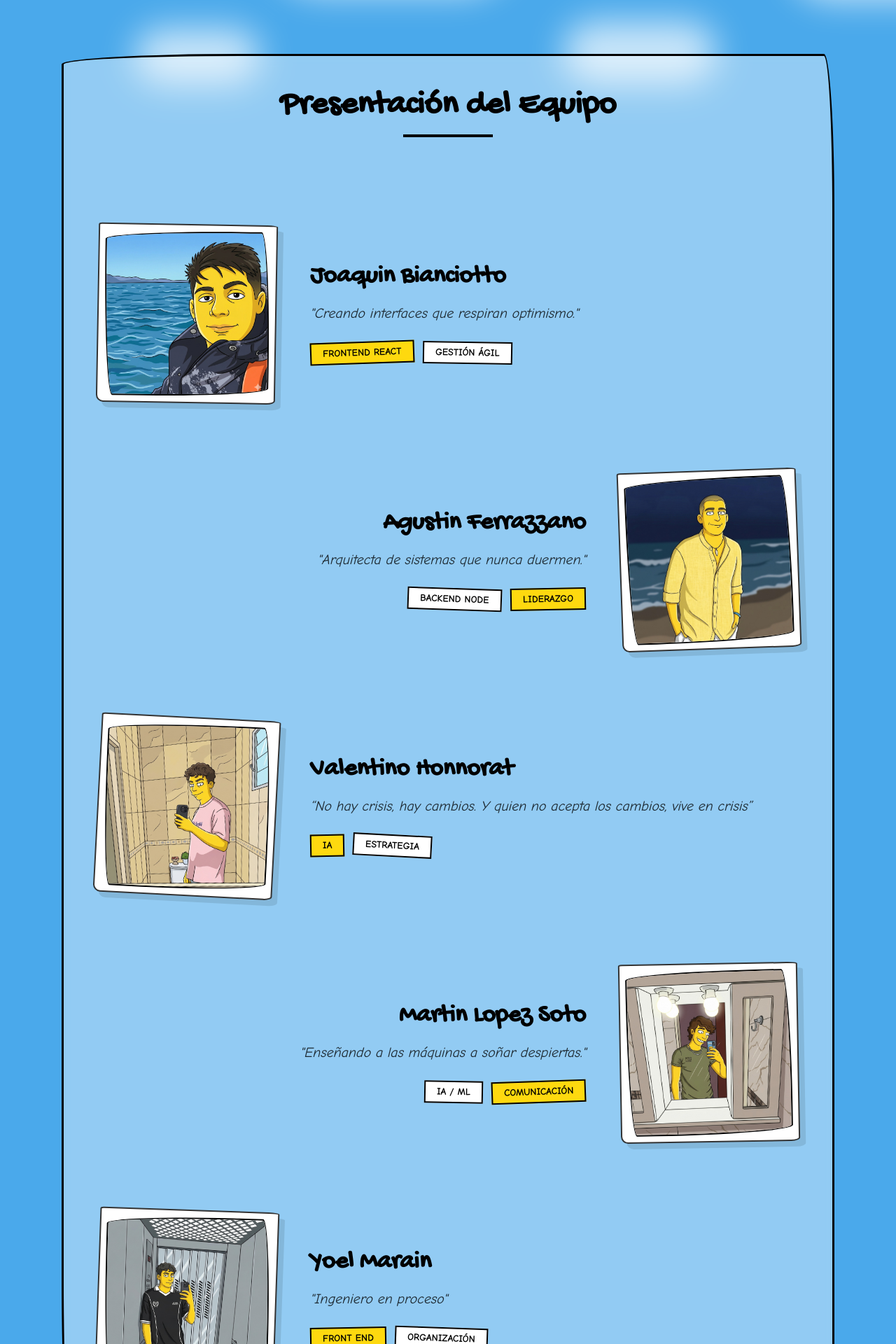
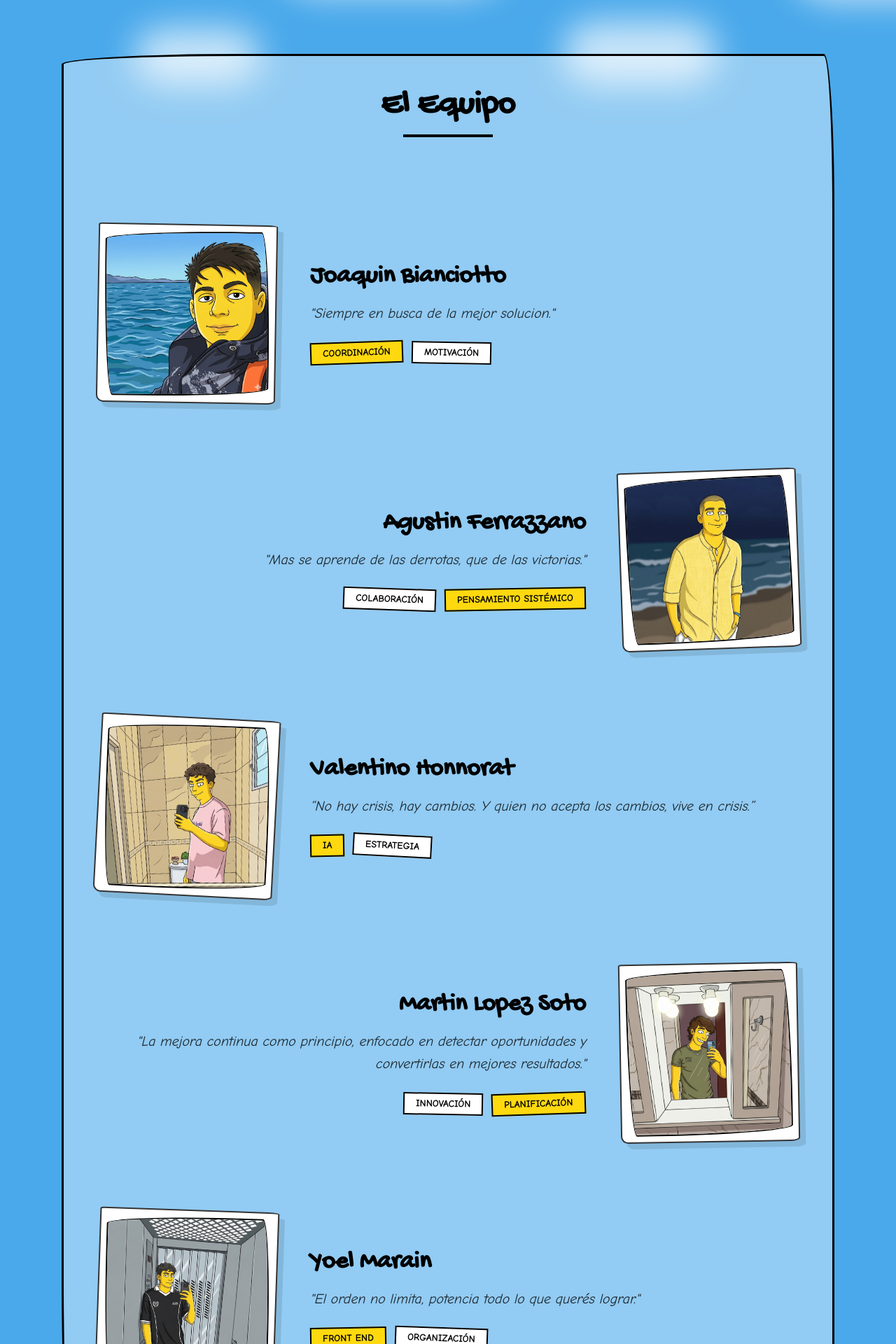
Before and after one commit to yoelmarain/Sitio-Gerencial, a React (Vite) app: page / in a window 1280 px wide. Shown: the part 600-2520 px from the top of the page at 70% size. Built offline with nearby package versions, Linux system fonts and the light colour scheme.

Commit message:
video presentacion

```diff
--- /dev/null
+++ b/src/components/PresentacionVideo.jsx
@@ -0,0 +1,25 @@
+import video from '../assets/PRESENTACION.mp4'
+
+export default function PresentacionVideo() {
+  return (
+    <section className="relative z-10 max-w-6xl mx-auto px-6 pb-24">
+      <div className="bg-white/40 backdrop-blur-sm p-8 md:p-12 sketch-border">
+        <div className="text-center mb-10">
+          <h2 className="text-4xl md:text-5xl font-headline font-bold text-black mb-4">
+            Presentación
+          </h2>
+          <div className="h-1 w-32 bg-black mx-auto" />
+        </div>
+
+        <div className="sketch-border overflow-hidden">
+          <video
+            src={video}
+            controls
+            playsInline
+            className="w-full block"
+          />
+        </div>
+      </div>
+    </section>
+  )
+}
--- a/src/components/TeamSection.jsx
+++ b/src/components/TeamSection.jsx
@@ -8,7 +8,7 @@ export default function TeamSection() {
         <section className="mb-12">
           <div className="text-center mb-16">
             <h2 className="text-4xl md:text-5xl font-headline font-bold text-black mb-4">
-              Presentación del Equipo
+              El Equipo
             </h2>
             <div className="h-1 w-32 bg-black mx-auto mb-8" />
             <p className="text-black/70 text-lg">&nbsp;</p>
--- a/src/data/teamMembers.js
+++ b/src/data/teamMembers.js
@@ -8,29 +8,29 @@ import martin from '../assets/martin.jpeg'
 const teamMembers = [
   {
     name: 'Joaquin Bianciotto',
-    quote: '"Creando interfaces que respiran optimismo."',
+    quote: '"Siempre en busca de la mejor solucion."',
     image: joaquin,
     align: 'left',
     rotation: 'rotate-1',
     tags: [
-      { label: 'Frontend React', bg: 'bg-simpson-yellow', rotation: '-rotate-2' },
-      { label: 'Gestión Ágil', bg: 'bg-white', rotation: 'rotate-1' },
+      { label: 'Coordinación', bg: 'bg-simpson-yellow', rotation: '-rotate-2' },
+      { label: 'Motivación', bg: 'bg-white', rotation: 'rotate-1' },
     ],
   },
   {
     name: 'Agustin Ferrazzano',
-    quote: '"Arquitecta de sistemas que nunca duermen."',
+    quote: '"Mas se aprende de las derrotas, que de las victorias."',
     image: agustin,
     align: 'right',
     rotation: '-rotate-2',
     tags: [
-      { label: 'Backend Node', bg: 'bg-white', rotation: 'rotate-2' },
-      { label: 'Liderazgo', bg: 'bg-simpson-yellow', rotation: '-rotate-1' },
+      { label: 'Colaboración', bg: 'bg-white', rotation: 'rotate-2' },
+      { label: 'Pensamiento sistémico', bg: 'bg-simpson-yellow', rotation: '-rotate-1' },
     ],
   },
   {
     name: 'Valentino Honnorat',
-    quote: '“No hay crisis, hay cambios. Y quien no acepta los cambios, vive en crisis”',
+    quote: '“No hay crisis, hay cambios. Y quien no acepta los cambios, vive en crisis.”',
     image: valen,
     align: 'left',
     rotation: 'rotate-3',
@@ -41,18 +41,18 @@ const teamMembers = [
   },
   {
     name: 'Martin Lopez Soto',
-    quote: '"Enseñando a las máquinas a soñar despiertas."',
+    quote: '"La mejora continua como principio, enfocado en detectar oportunidades y convertirlas en mejores resultados."',
     image: martin,
     align: 'right',
     rotation: '-rotate-1',
     tags: [
-      { label: 'IA / ML', bg: 'bg-white', rotation: 'rotate-1' },
-      { label: 'Comunicación', bg: 'bg-simpson-yellow', rotation: '-rotate-2' },
+      { label: 'Innovación', bg: 'bg-white', rotation: 'rotate-1' },
+      { label: 'Planificación', bg: 'bg-simpson-yellow', rotation: '-rotate-2' },
     ],
   },
   {
     name: 'Yoel Marain',
-    quote: '"Ingeniero en proceso"',
+    quote: '"El orden no limita, potencia todo lo que querés lograr."',
     image: yoel,
     align: 'left',
     rotation: 'rotate-2',
--- a/src/pages/Home.jsx
+++ b/src/pages/Home.jsx
@@ -1,4 +1,5 @@
 import Hero from '../components/Hero'
+import PresentacionVideo from '../components/PresentacionVideo'
 import TeamSection from '../components/TeamSection'
 import MapasConceptualesSection from '../components/MapasConceptualesSection'
 import RutasAprendizajeSection from '../components/RutasAprendizajeSection'
@@ -8,9 +9,9 @@ export default function Home() {
     <>
       <Hero />
       <TeamSection />
+      <PresentacionVideo />
       <RutasAprendizajeSection />
       <MapasConceptualesSection />
-
     </>
   )
 }
```
Also changed, not shown: 1 other file (tests, documents, lock files or other folders).
